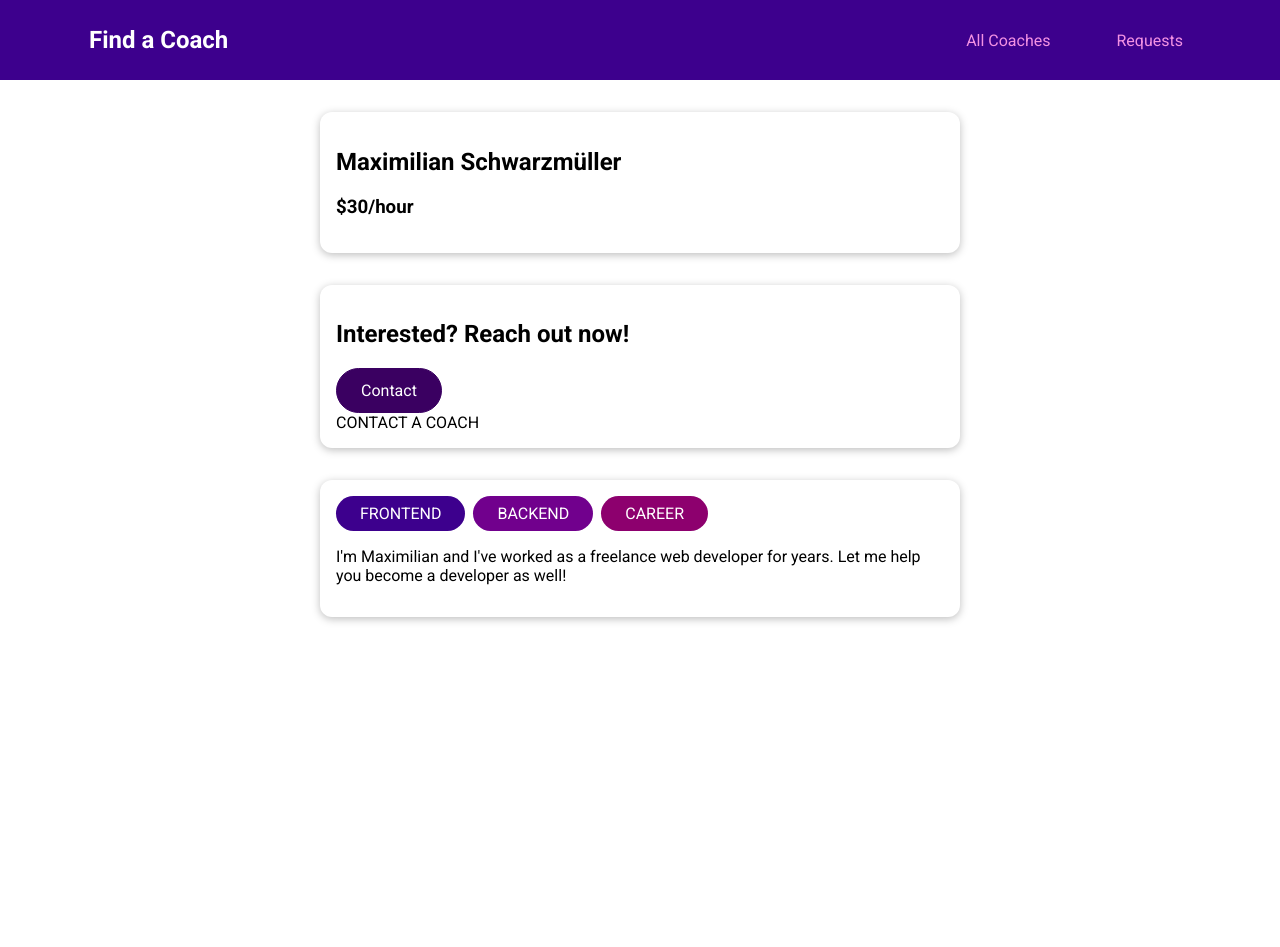
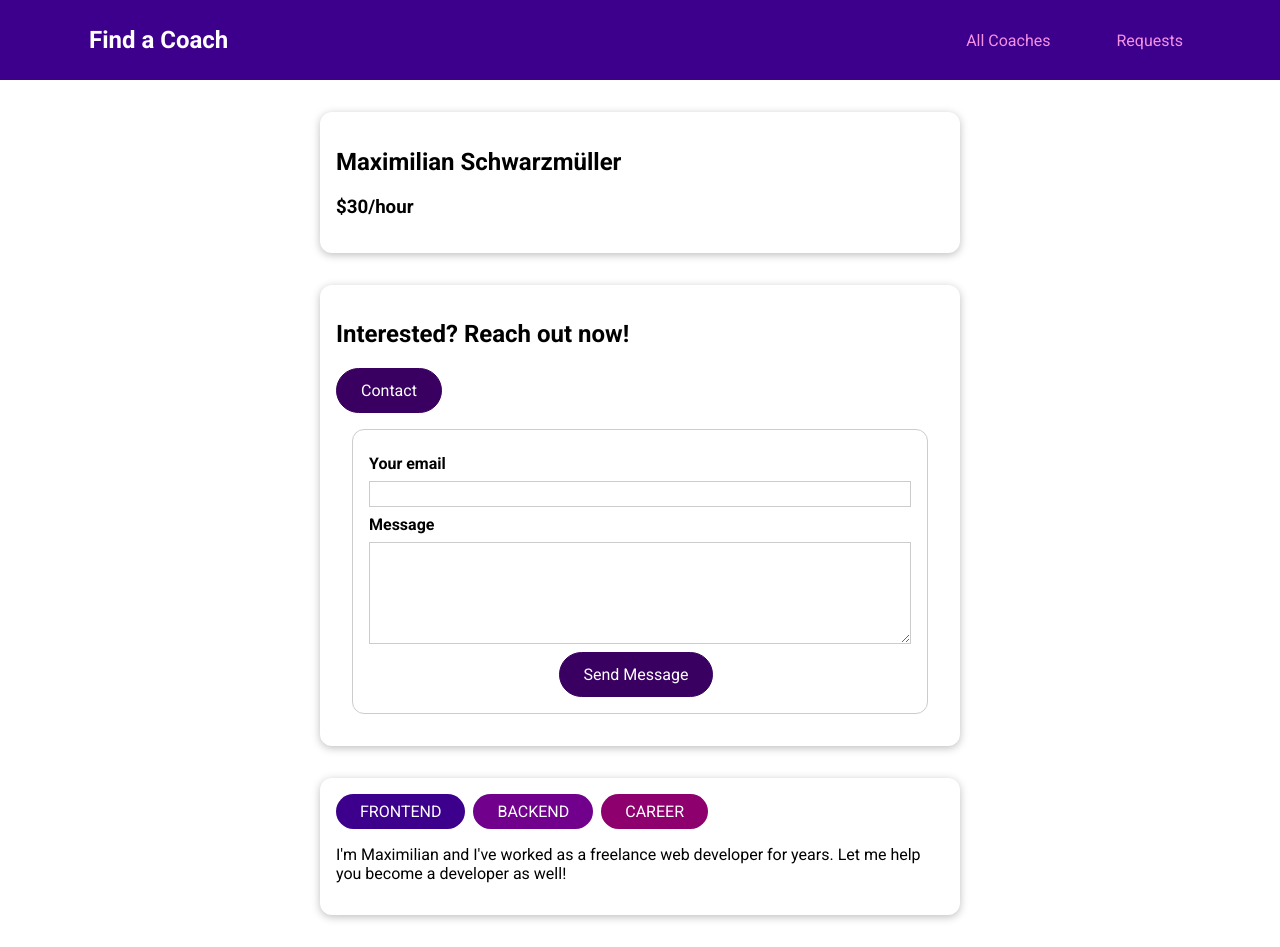
Before and after one commit to sstalevska/CoachFinder, a Vue app: page /coaches/c1/contact in a window 1280 px wide. Before the commit the page ends 800 px from the top, so only its background shows below. Built offline with nearby package versions, Linux system fonts and the light colour scheme.

Commit message:
250. Outputting Incoming Requests (Messages)

```diff
--- /dev/null
+++ b/src/components/requests/RequestItem.vue
@@ -0,0 +1,42 @@
+<template>
+    <li>
+      <div>
+        <a :href="emailLink">{{ email }}</a>
+      </div>
+      <p>{{ message }}</p>
+    </li>
+  </template>
+
+  <script>
+  export default {
+    props: ['email', 'message'],
+    computed: {
+      emailLink() {
+        return 'mailto:' + this.email;
+      }
+    }
+  }
+  </script>
+
+  <style scoped>
+  li {
+    margin: 1rem 0;
+    border: 1px solid #ccc;
+    padding: 1rem;
+  }
+
+  a {
+    color: #3d008d;
+    text-decoration: none;
+    font-weight: bold;
+  }
+
+  a:hover,
+  a:active {
+    color: #8d007a;
+  }
+
+  p {
+    margin: 0.5rem 0 0 0;
+  }
+  </style>
--- a/src/pages/requests/ContactCoach.vue
+++ b/src/pages/requests/ContactCoach.vue
@@ -1,3 +1,90 @@
 <template>
-  CONTACT A COACH
+  <form @submit.prevent="submitForm">
+    <div class="form-control">
+      <label for="email">Your email</label>
+      <input type="email" id="email" v-model.trim="email">
+    </div>
+    <div class="form-control">
+      <label for="message">Message</label>
+      <textarea id="message" rows="5" v-model.trim="message"></textarea>
+    </div>
+    <p class="errors"
+    v-if="!formIsValid">Please enter a valid email and non-empty message.</p>
+
+    <div class="actions">
+      <base-button>Send Message</base-button>
+    </div>
+  </form>
 </template>
+
+<script>
+export default {
+  data() {
+    return {
+      email: '',
+      message: '',
+      formIsValid: true
+    };
+  },
+  methods: {
+    submitForm() {
+      this.formIsValid = true;
+      if(this.email === '' || !this.email.includes('@') || this.message === ''){
+        this.formIsValid = false;
+        return;
+      }
+      this.$store.dispatch('requests/contactCoach', {
+        email: this.email,
+        message: this.message,
+        coachId: this.$route.params.id
+      });
+      this.$router.replace('/coaches');
+
+    }
+  }
+};
+</script>
+
+<style scoped>
+form {
+  margin: 1rem;
+  border: 1px solid #ccc;
+  border-radius: 12px;
+  padding: 1rem;
+}
+
+.form-control {
+  margin: 0.5rem 0;
+}
+
+label {
+  font-weight: bold;
+  margin-bottom: 0.5rem;
+  display: block;
+}
+
+input,
+textarea {
+  display: block;
+  width: 100%;
+  font: inherit;
+  border: 1px solid #ccc;
+  padding: 0.15rem;
+}
+
+input:focus,
+textarea:focus {
+  border-color: #3d008d;
+  background-color: #faf6ff;
+  outline: none;
+}
+
+.errors {
+  font-weight: bold;
+  color: red;
+}
+
+.actions {
+  text-align: center;
+}
+</style>
--- a/src/pages/requests/RequestsReceived.vue
+++ b/src/pages/requests/RequestsReceived.vue
@@ -1,3 +1,49 @@
 <template>
-  REQUESTS
+  <section>
+    <base-card>
+    <header>
+      <h2>Requests received</h2>
+    </header>
+    <ul v-if="hasRequests" >
+      <request-item v-for="req in receivedRequests" :key="req.id" :email="req.userEmail" :message="req.message"></request-item>
+    </ul>
+    <h3 v-else>You haven't received any requests yet.</h3>
+  </base-card>
+  </section>
 </template>
+
+<script>
+import RequestItem from '../../components/requests/RequestItem.vue';
+
+export default {
+  components: {
+    RequestItem
+  },
+  computed: {
+    receivedRequests() {
+      return this.$store.getters['requests/requests'];
+    },
+    hasRequests() {
+      return this.$store.getters['requests/hasRequests'];
+    }
+  }
+};
+
+</script>
+
+<style scoped>
+header {
+  text-align: center;
+}
+
+ul {
+  list-style: none;
+  margin: 2rem auto;
+  padding: 0;
+  max-width: 30rem;
+}
+
+h3 {
+  text-align: center;
+}
+</style>
--- a/src/store/index.js
+++ b/src/store/index.js
@@ -1,10 +1,12 @@
 import { createStore } from 'vuex';
 
 import coachesModule from './modules/coaches/index.js';
+import requestsModule from './modules/requests/index.js';
 
 const store = createStore({
   modules: {
-    coaches: coachesModule
+    coaches: coachesModule,
+    requests: requestsModule
   },
   state() {
     return {
--- /dev/null
+++ b/src/store/modules/requests/actions.js
@@ -0,0 +1,11 @@
+export default {
+    contactCoach(context, payload) {
+      const newRequest = {
+        id: new Date().toISOString(),
+        coachId: payload.coachId,
+        userEmail: payload.email,
+        message: payload.message
+      };
+      context.commit('addRequest', newRequest);
+    }
+  };
--- /dev/null
+++ b/src/store/modules/requests/getters.js
@@ -0,0 +1,8 @@
+export default {
+    requests(state) {
+      return state.requests;
+    },
+    hasRequests(state) {
+      return state.requests && state.requests.length > 0;
+    }
+  };
--- /dev/null
+++ b/src/store/modules/requests/index.js
@@ -0,0 +1,15 @@
+import mutations from './mutations.js';
+import actions from './actions.js';
+import getters from './getters.js';
+
+export default {
+  namespaced: true,
+  state() {
+    return {
+      requests: []
+    };
+  },
+  mutations,
+  actions,
+  getters
+};
--- /dev/null
+++ b/src/store/modules/requests/mutations.js
@@ -0,0 +1,5 @@
+export default {
+    addRequest(state, payload) {
+      state.requests.push(payload);
+    }
+  };
```
